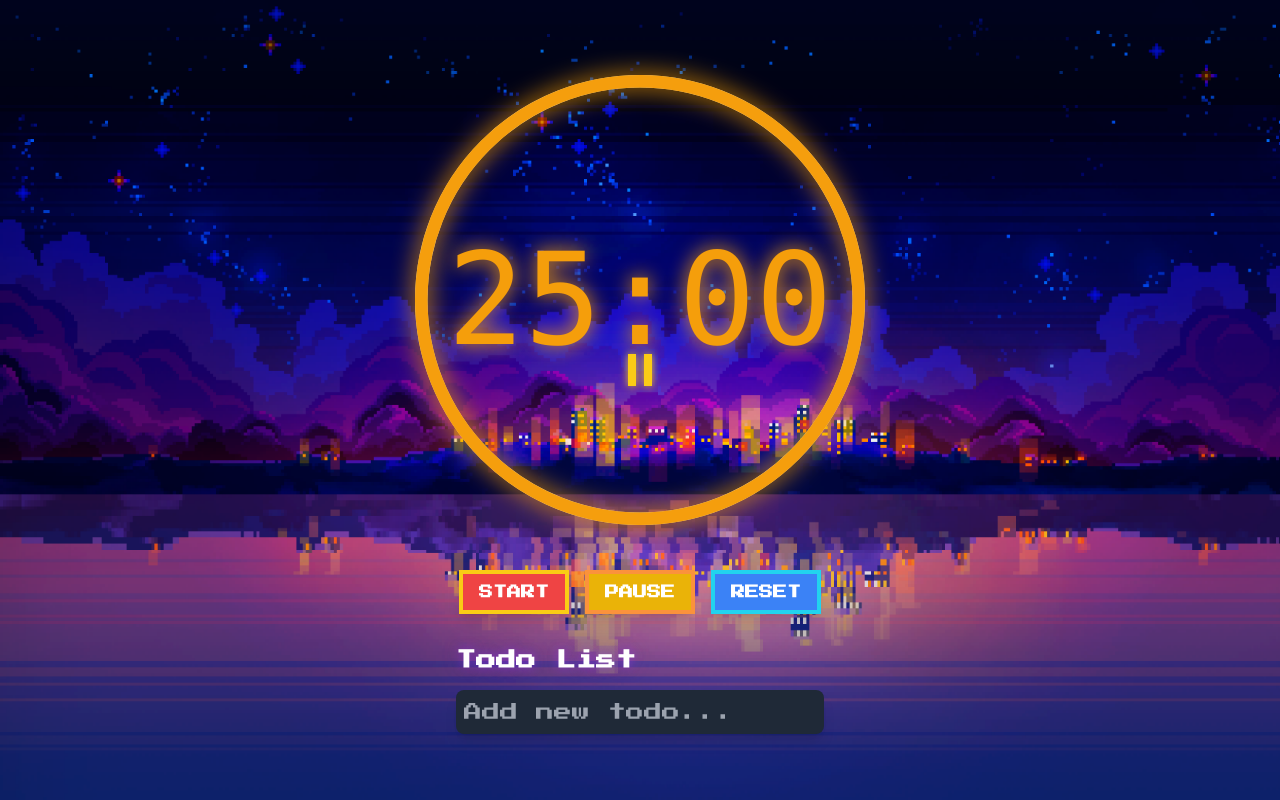
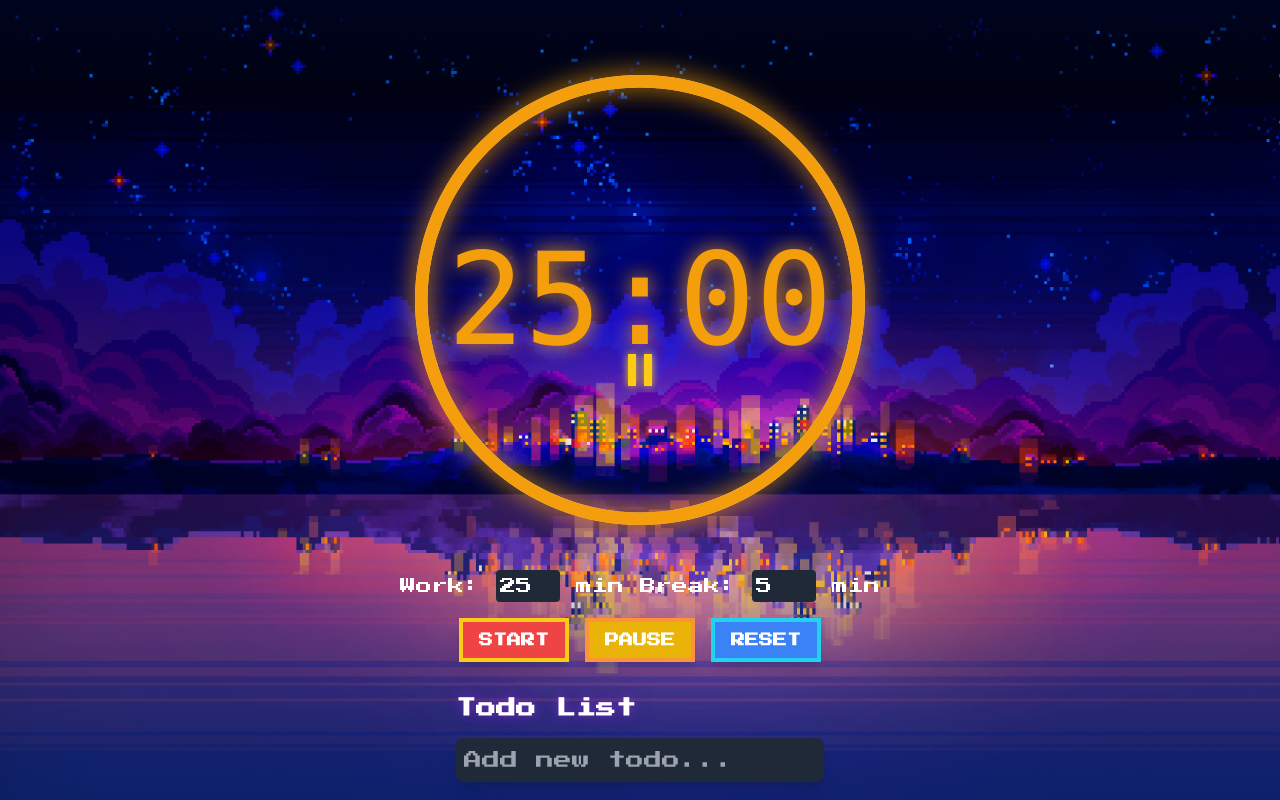
Before and after one commit to fabiobiffi/smart-pomo, a Vue app: page / in a window 1280 px wide. Shown: the top 800 px of the page. Built offline with nearby package versions, Linux system fonts and the light colour scheme.

Commit message:
Add configurable Pomodoro and break durations with cyan break color

```diff
--- a/src/components/Timer.vue
+++ b/src/components/Timer.vue
@@ -45,7 +45,17 @@
           </svg>
         </div>
     </div>
-     <div class="mt-4 flex justify-center space-x-4">
+    </div>
+     <div class="mt-4 flex flex-col items-center space-y-4">
+      <div class="flex space-x-4">
+        <label class="text-white">
+          Work: <input v-model.number="workMinutes" type="number" min="1" max="60" class="w-16 p-1 bg-gray-800 text-white rounded" /> min
+        </label>
+        <label class="text-white">
+          Break: <input v-model.number="breakMinutes" type="number" min="1" max="30" class="w-16 p-1 bg-gray-800 text-white rounded" /> min
+        </label>
+      </div>
+      <div class="flex justify-center space-x-4">
        <button
          @click="startTimer"
          class="px-4 py-2 bg-red-500 hover:bg-red-600 border-4 border-yellow-400 rounded-none shadow-lg transform hover:scale-105 transition-all duration-300 text-sm font-bold"
@@ -71,11 +81,14 @@
 </template>
 
 <script setup>
-import { ref, computed, onMounted } from 'vue'
+import { ref, computed, onMounted, watch } from 'vue'
 
-const totalTime = ref(25 * 60) // 25 minutes in seconds
+const workMinutes = ref(25)
+const breakMinutes = ref(5)
+const totalTime = ref(workMinutes.value * 60) // in seconds
 const remainingTime = ref(totalTime.value)
 const isRunning = ref(false)
+const isBreak = ref(false)
 const intervalId = ref(null)
 
 const formattedTime = computed(() => {
@@ -89,6 +102,7 @@ const progress = computed(() => remainingTime.value / totalTime.value)
 const circumference = 2 * Math.PI * 70
 
 const borderColor = computed(() => {
+  if (isBreak.value) return '#06b6d4' // cyan during break
   if (!isRunning.value) return '#f59e0b' // yellow when paused
   if (progress.value > 0.5) return '#10b981' // green
   if (progress.value > 0.2) return '#f59e0b' // yellow
@@ -103,7 +117,15 @@ const startTimer = () => {
         remainingTime.value--
       } else {
         playAlarm()
-        resetTimer()
+        if (!isBreak.value) {
+          // Start break
+          isBreak.value = true
+          remainingTime.value = breakMinutes.value * 60
+          totalTime.value = breakMinutes.value * 60
+        } else {
+          // End break, reset to work
+          resetTimer()
+        }
       }
     }, 1000)
   }
@@ -119,6 +141,8 @@ const pauseTimer = () => {
 const resetTimer = () => {
   clearInterval(intervalId.value)
   isRunning.value = false
+  isBreak.value = false
+  totalTime.value = workMinutes.value * 60 // reset to work time
   remainingTime.value = totalTime.value
 }
 
@@ -156,6 +180,21 @@ const playAlarm = () => {
   oscillator.start(audioContext.currentTime)
   oscillator.stop(audioContext.currentTime + 1)
 }
+
+// Watchers to update times when inputs change
+watch(workMinutes, (newVal) => {
+  if (!isRunning.value && !isBreak.value) {
+    totalTime.value = newVal * 60
+    remainingTime.value = totalTime.value
+  }
+})
+
+watch(breakMinutes, (newVal) => {
+  if (isBreak.value && !isRunning.value) {
+    totalTime.value = newVal * 60
+    remainingTime.value = totalTime.value
+  }
+})
 
 
 </script>
```
